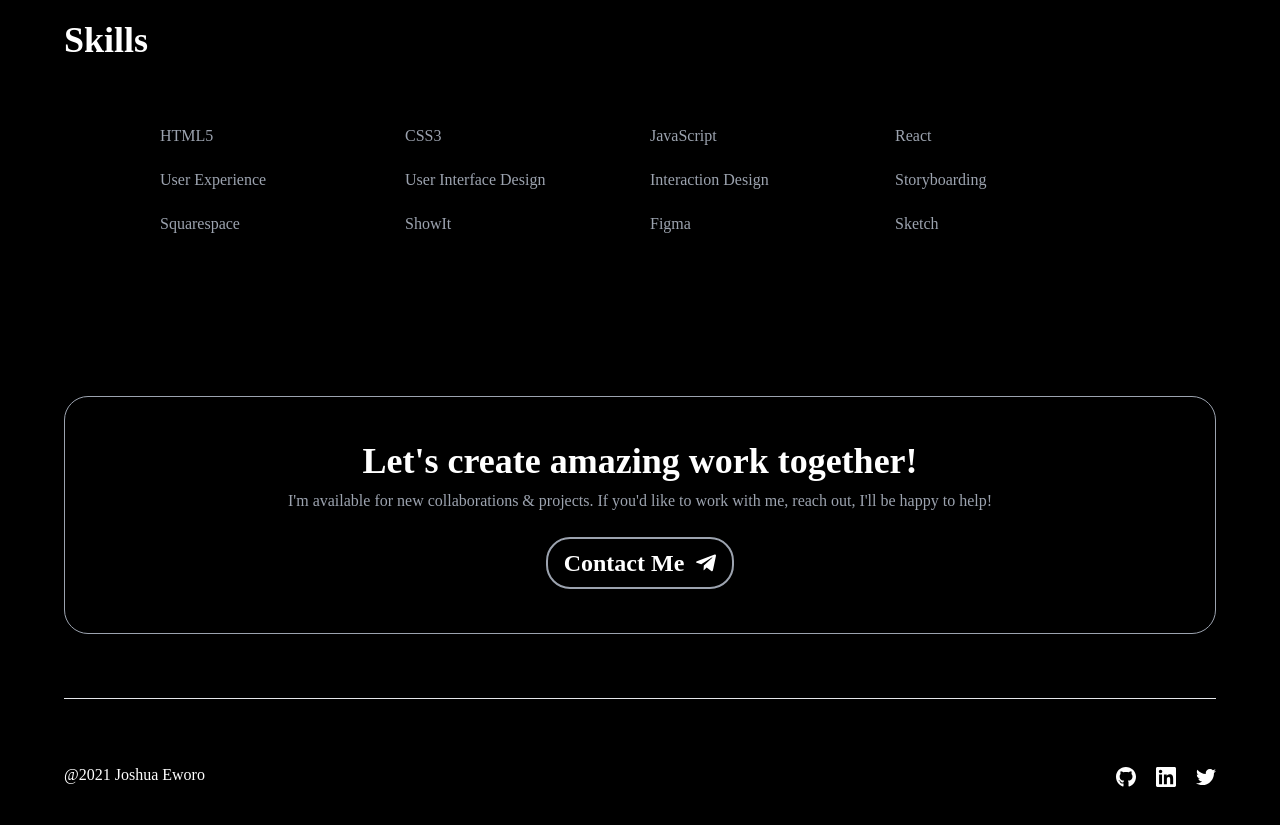
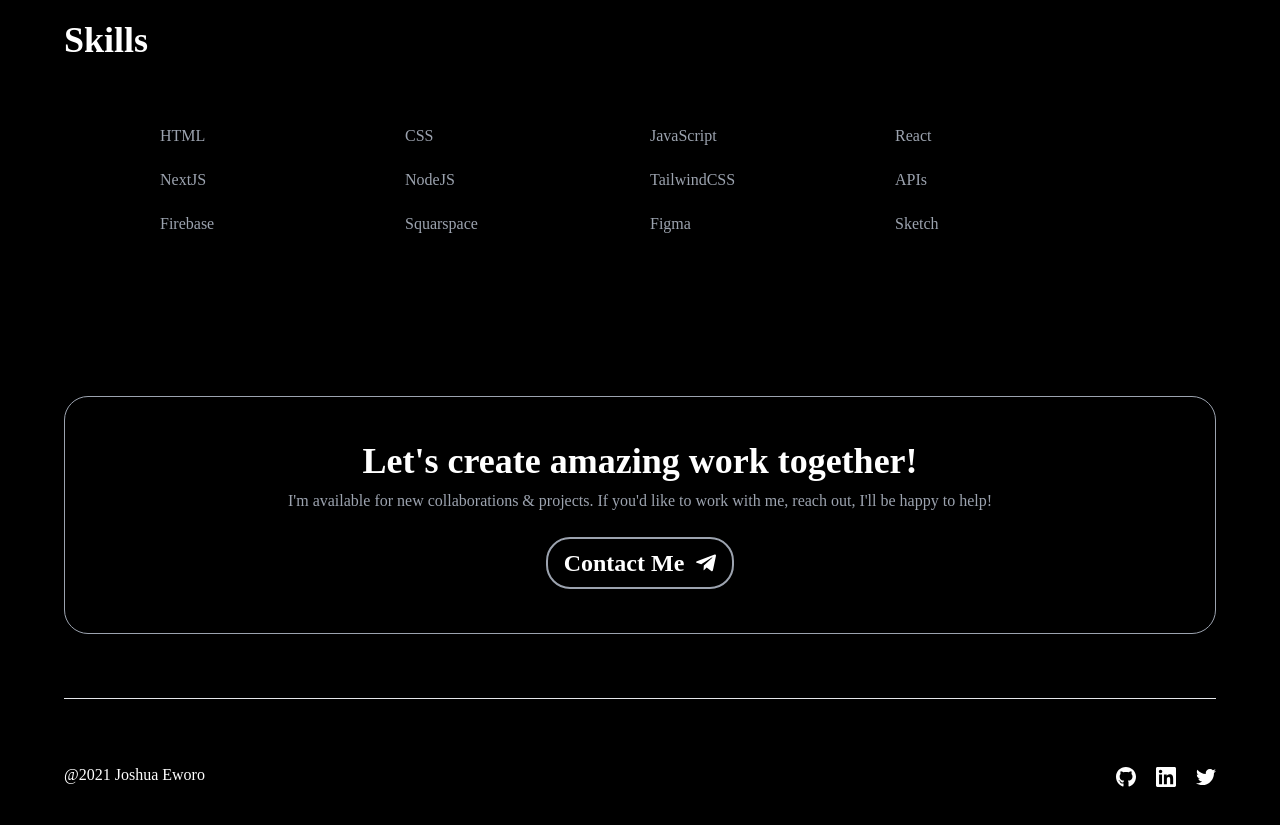
Before and after one commit to JoshuaEworo/Portfolio-Site, a Next.js app: page / in a window 1280 px wide. Shown: the part 2520-3345 px from the top of the page. Built offline with nearby package versions, Linux system fonts and the light colour scheme; a web font is replaced by a local one; what @tailwindcss/typography would draw is missing.

Commit message:
Create index.js
Updated Skills to reflect my actual current skills

```diff
--- a/pages/index.js
+++ b/pages/index.js
@@ -139,16 +139,16 @@ export default function Home() {
         <motion.section className={styles.skills} ref={skillsRef} variants={fadeInVariant}initial="hidden" animate={skillsControl}>
           <h1 className="h1">Skills</h1>
           <div className={styles.skillsHolder}>
-              <span>HTML5</span>
-              <span>CSS3</span>
+              <span>HTML</span>
+              <span>CSS</span>
               <span>JavaScript</span>
               <span>React</span>
-              <span>User Experience</span>
-              <span>User Interface Design</span>
-              <span>Interaction Design</span>
-              <span>Storyboarding</span>
-              <span>Squarespace</span>
-              <span>ShowIt</span>
+              <span>NextJS</span>
+              <span>NodeJS</span>
+              <span>TailwindCSS</span>
+              <span>APIs</span>
+              <span>Firebase</span>
+              <span>Squarspace</span>
               <span>Figma</span>
               <span>Sketch</span>
           </div>
```
